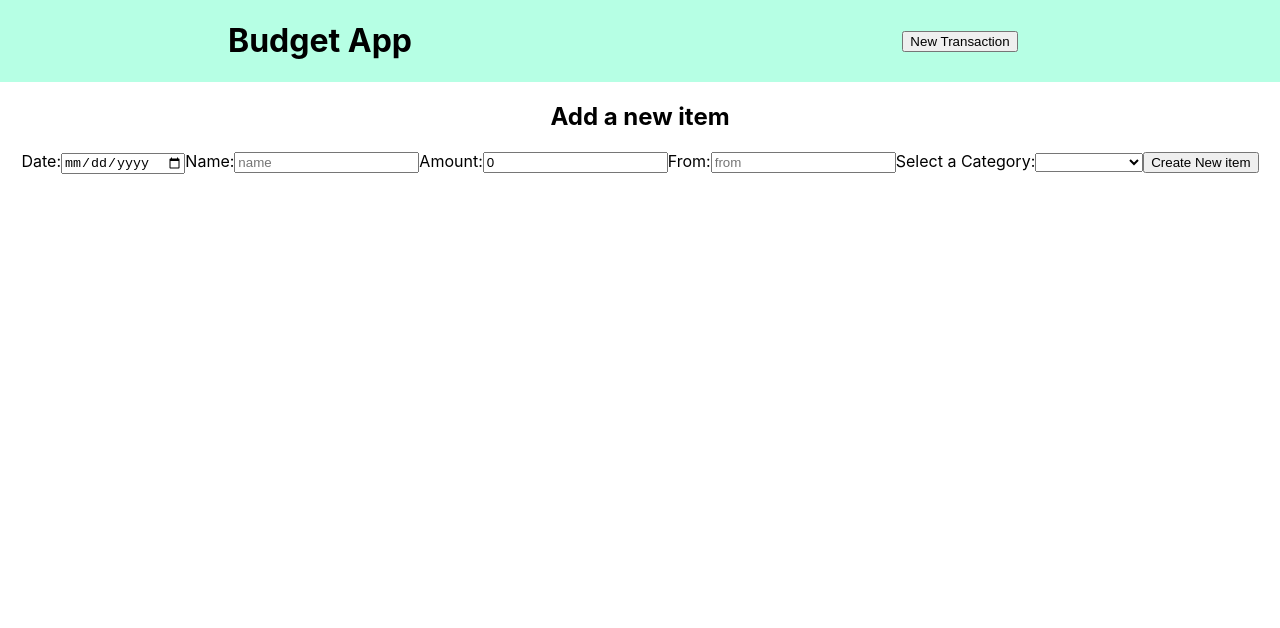
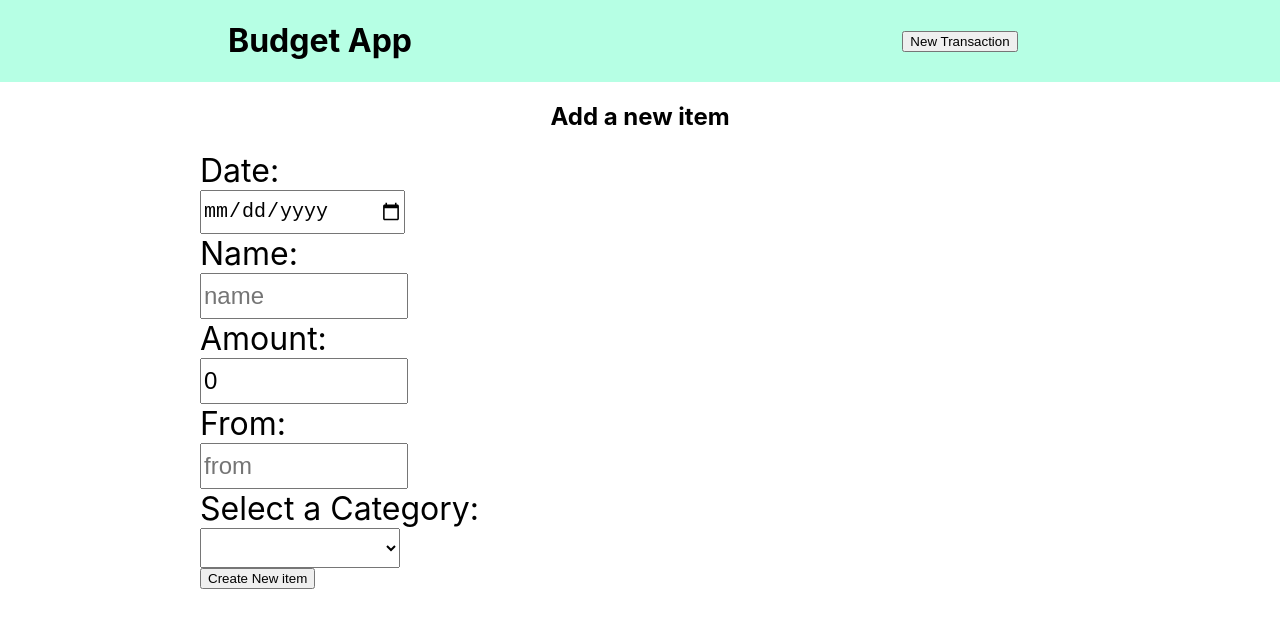
Before and after one commit to BertCasale/budgeting-app-project-frontend, a React (Create React App) app: page /transactions/new in a window 1280 px wide. Shown: the top 628 px of the page. Built offline with nearby package versions, Linux system fonts and the light colour scheme; no server answers.

Commit message:
basic forms css

```diff
--- a/src/Components/TransactionEdit.js
+++ b/src/Components/TransactionEdit.js
@@ -1,6 +1,7 @@
 import { useState, useEffect } from "react";
 import axios from "axios";
 import { useParams, useNavigate } from "react-router-dom";
+import "./form.css"
 const API = process.env.REACT_APP_API_URL;
 
 export default function TransactionEdit() {
--- a/src/Components/TransactionNew.js
+++ b/src/Components/TransactionNew.js
@@ -1,6 +1,7 @@
 import { useState } from "react";
 import axios from "axios";
 import { useNavigate } from "react-router-dom";
+import "./form.css"
 const API = process.env.REACT_APP_API_URL;
 
 export default function TransactionNew() {
--- /dev/null
+++ b/src/Components/form.css
@@ -0,0 +1,13 @@
+form {
+  display: flex;
+  flex-direction: column;
+  align-items:flex-start;
+  padding-left: 200px;
+  font-size: xx-large;
+}
+
+form input, form select{
+  height: 40px;
+  width: 200px;
+  font-size: x-large;
+}
```
